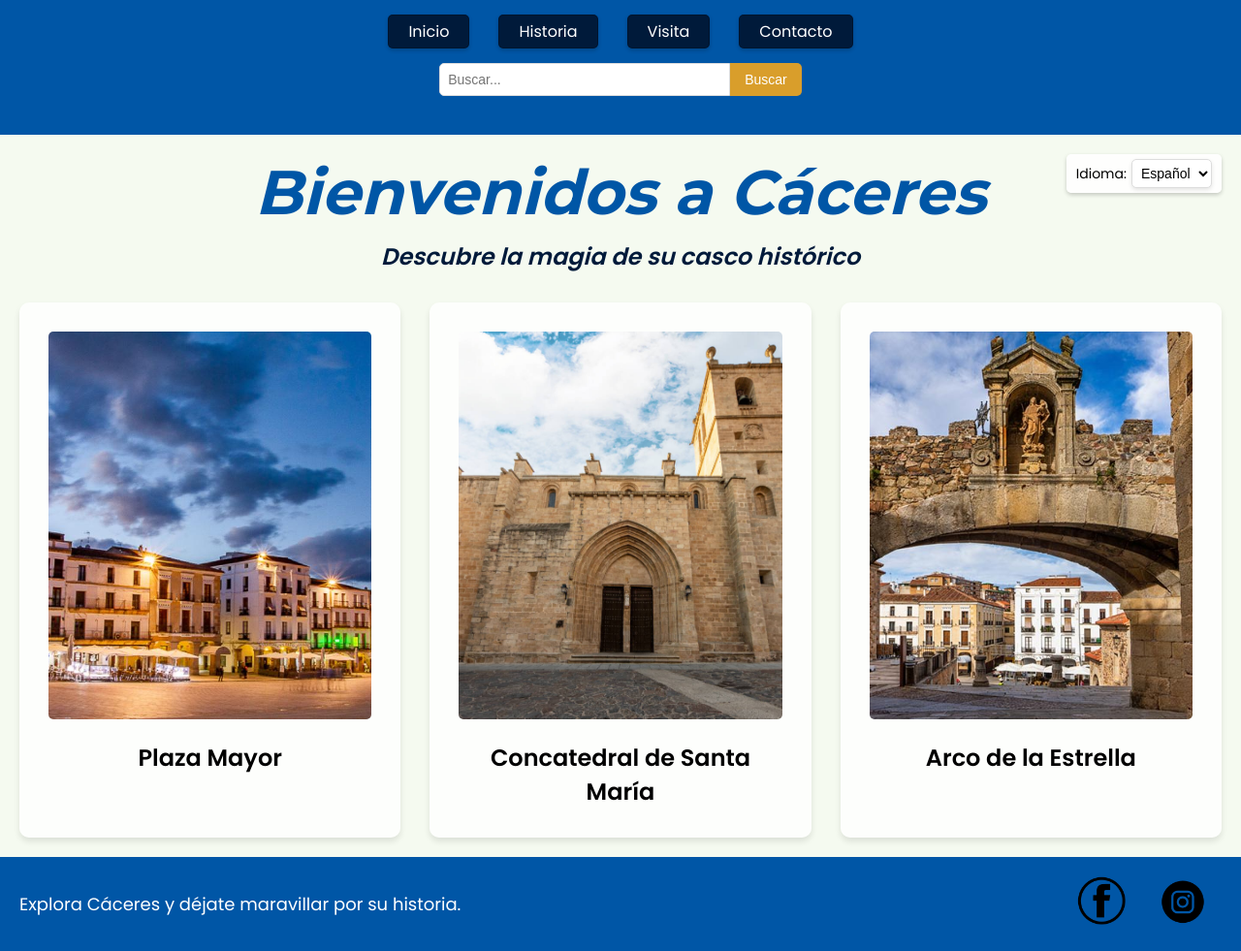
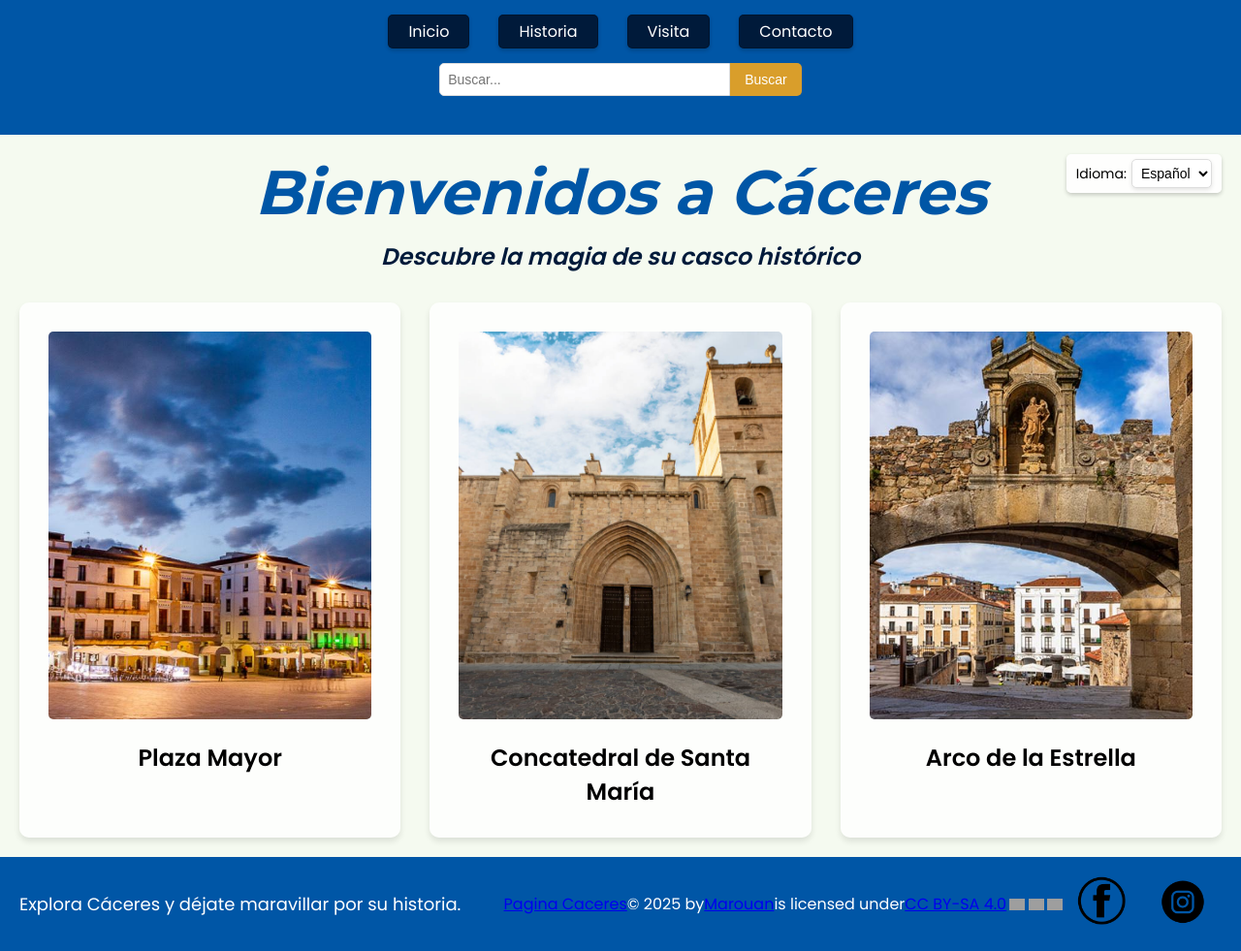
Before and after one commit to MaruM7/PaginaWebCaceres, a plain HTML site: page index.html in a window 1280 px wide. Shown: the whole page at 97% size. Drawn offline with Linux system fonts and the light colour scheme; grey boxes are pictures that could not be loaded.

Commit message:
Update index.html

```diff
--- a/index.html
+++ b/index.html
@@ -75,6 +75,7 @@
 
     <footer class="footer">
         <p>Explora Cáceres y déjate maravillar por su historia.</p>
+        <a href="https://marum7.github.io/PaginaWebCaceres/">Pagina Caceres</a> © 2025 by <a href="https://github.com/MaruM7">Marouan</a> is licensed under <a href="https://creativecommons.org/licenses/by-sa/4.0/">CC BY-SA 4.0</a><img src="https://mirrors.creativecommons.org/presskit/icons/cc.svg" style="max-width: 1em;max-height:1em;margin-left: .2em;"><img src="https://mirrors.creativecommons.org/presskit/icons/by.svg" style="max-width: 1em;max-height:1em;margin-left: .2em;"><img src="https://mirrors.creativecommons.org/presskit/icons/sa.svg" style="max-width: 1em;max-height:1em;margin-left: .2em;">
         <div class="social-media">
             <a href="https://www.facebook.com/Ayuntamiento.de.Caceres/?locale=es_ES" target="_blank"><img src="img/facebook2-removebg-preview.png" alt="Facebook"></a>
             <a href="https://www.instagram.com/ayto_caceres/?hl=es" target="_blank"><img src="img/instagram-removebg-preview.png" alt="Instagram"></a>
```
